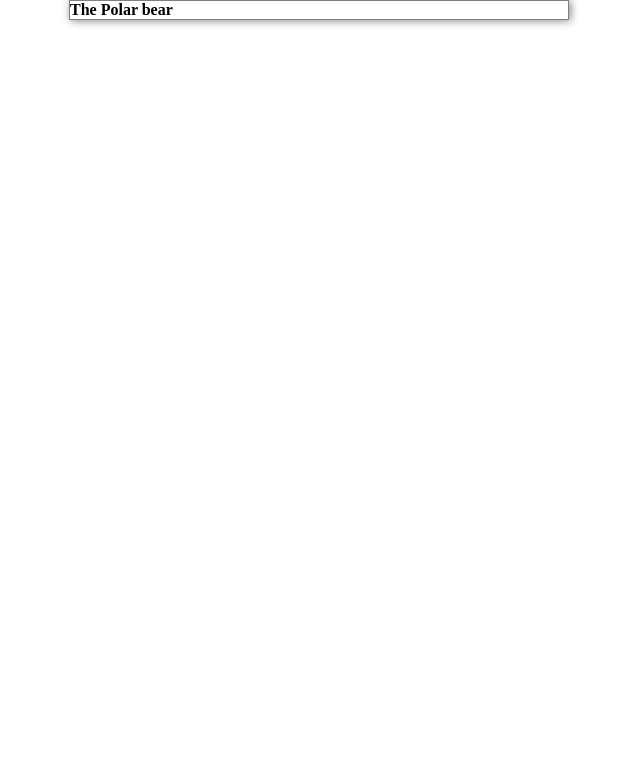
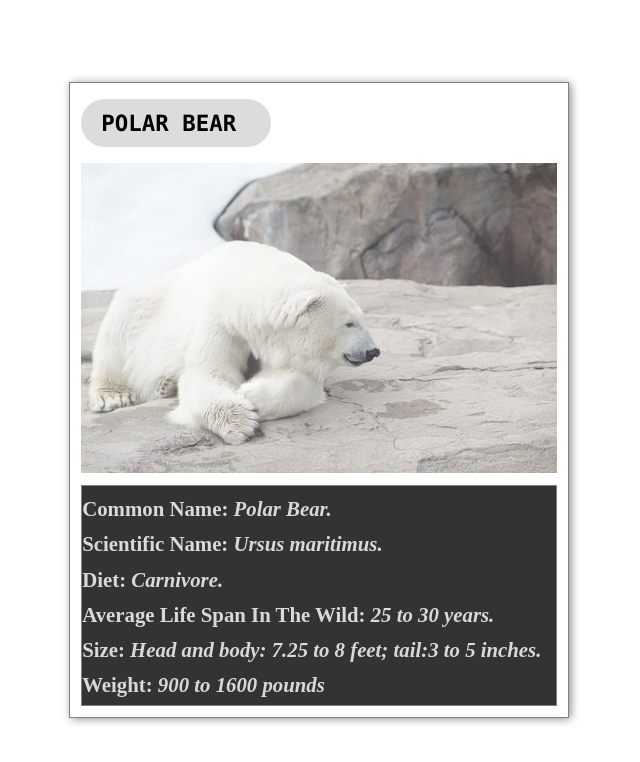
Before and after one commit to Klintend/Animal-trading-card, a plain HTML site: page index.html in a window 1280 px wide. Shown: the whole page, without its empty margins (321-961 px from the left). Drawn offline with Linux system fonts and the light colour scheme.

Commit message:
updated the html file

```diff
--- a/index.html
+++ b/index.html
@@ -1,36 +1,47 @@
 <!DOCTYPE html>
-<html lang="en">
+<html>
+
 <head>
- <meta charset="UTF-8">
- <meta http-equiv="X-UA-Compatible" content="IE=edge">
- <meta name="viewport" content="width=device-width, initial-scale=1.0">
- <link rel="stylesheet" href="./css/style.css">
- <title>Document</title>
+ <meta charset="utf-8">
+ <meta name="viewport" content="width=device-width">
+ <title>Polar Bear | Animal-trading-card</title>
+ <link href="./css/style.css" rel="stylesheet" type="text/css" />
 </head>
+
 <body>
- <section class="main-body">
+ <section class="sectionz">
   <main class="main-sec">
+   <section class="main-sec-2">
 
-   <section class="sec-1">
-    <article class="main-arti" id="main-art1">
-     <h1 class="main-head">The Polar bear</h1>
+    <!-- heading title -->
+   <section class="sec-01">
+    <article class="main-art">
+     <h1 class="head-1">Polar Bear</h1>
     </article>
    </section>
 
-   <section class="sec-2">
-
+   <!-- image side -->
+   <section class="sec-02">
+    <figure>
+     <img class="img-1" src="naturepolar.jpg" width="600px" height="310px" alt="polar bear">
+    </figure>
    </section>
 
-   <section class="sec-3">
-    <article class="sub-arti" id="sub-art1">
-     <h2 class="heading2"><span class="spa1"></span></h2>
-     <h2 class="heading2"><span class="spa1"></span></h2>
-     <h2 class="heading2"><span class="spa1"></span></h2>
-     <p class="para1"></p>
+   <!-- description part -->
+   <section class="sec-03">
+    <article class="sub-art1">
+     <h2><span class="spa1">Common Name:</span> Polar Bear.</h2>
+     <h2><span class="spa2">Scientific Name:</span> Ursus maritimus.</h2>
+     <h2><span class="spa3">Diet:</span> Carnivore.</h2>
+     <h2><span class="spa4">Average Life Span In The Wild:</span> 25 to 30 years.</h2>
+     <h2><span class="spa5">Size:</span> Head and body: 7.25 to 8 feet; tail:3 to 5 inches.</h2>
+     <h2><span class="spa2">Weight:</span> 900 to 1600 pounds</h2>
     </article>
    </section>
-
+   </section>
   </main>
  </section>
+
 </body>
+
 </html>
```
